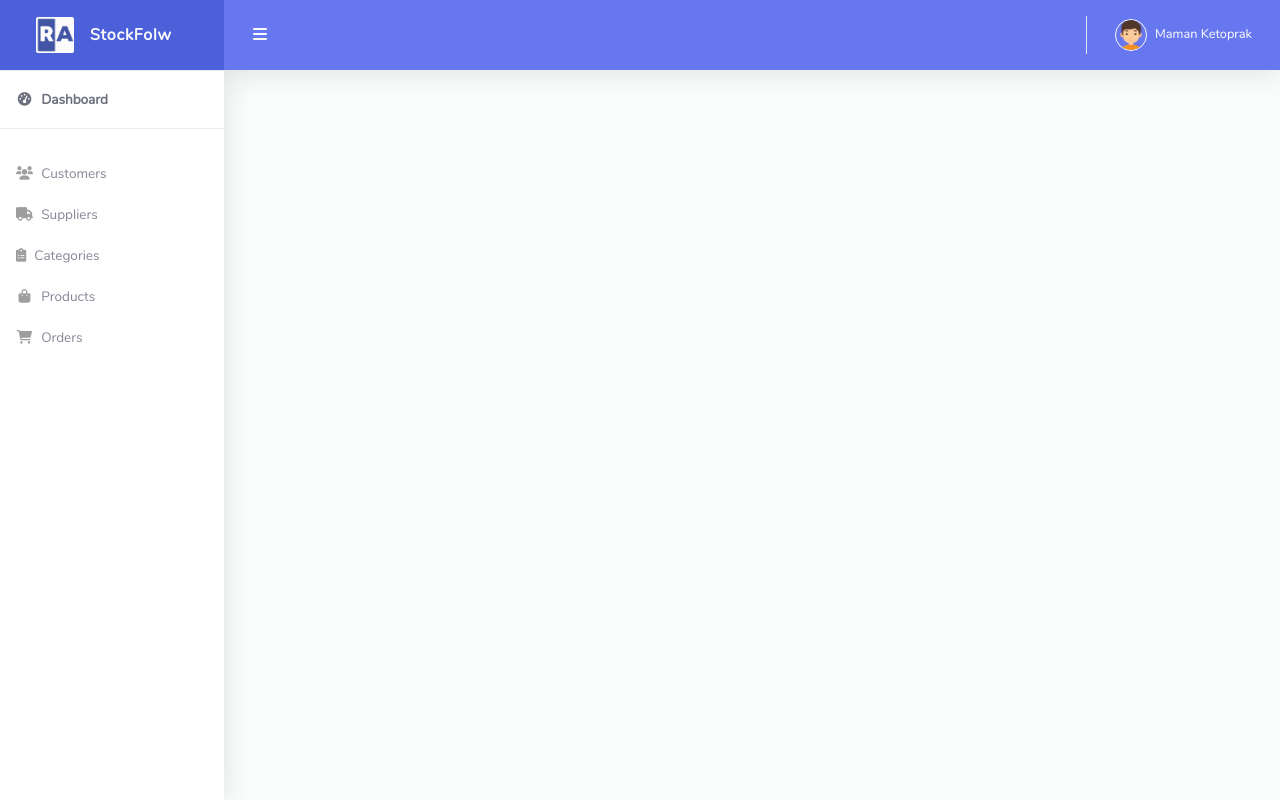
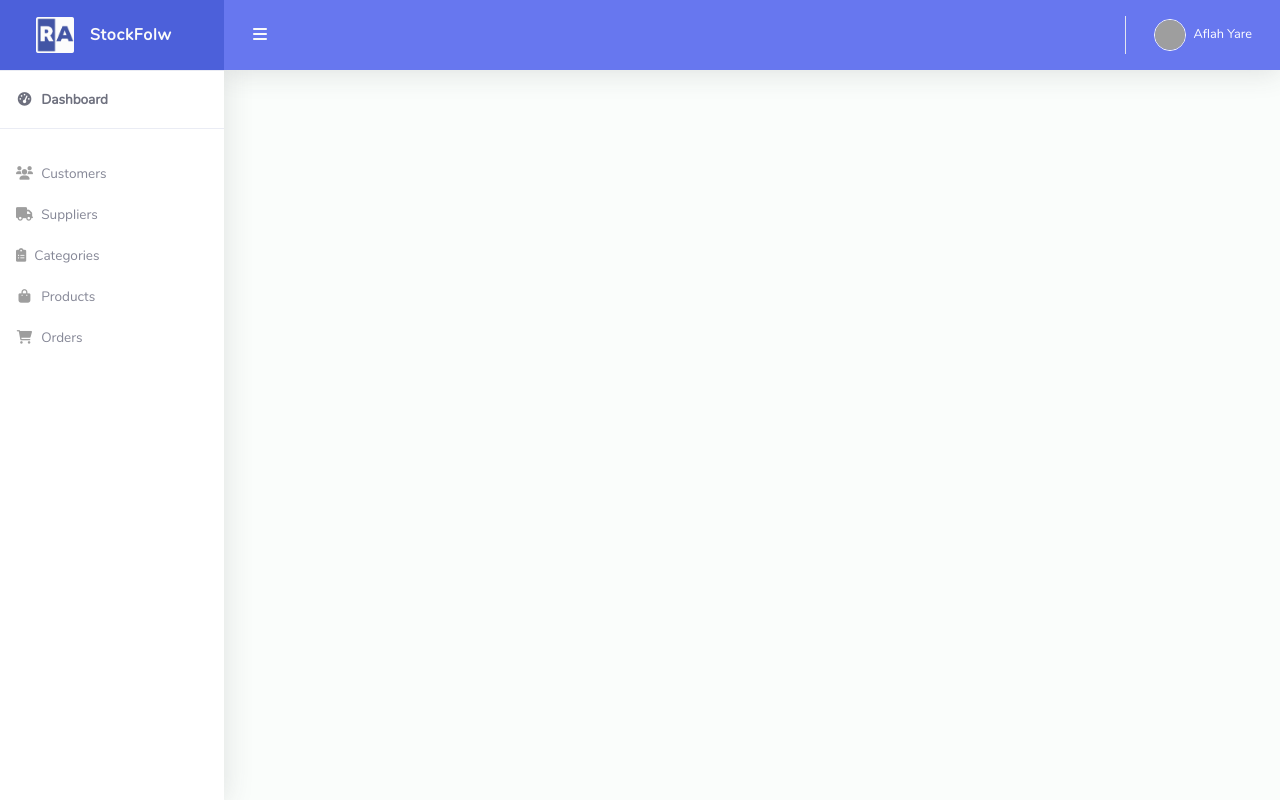
Before and after one commit to AflaxCade/Inventory-Management-System, a Django app: template templates/base.html in a window 1280 px wide. Run offline with Django 3.2, Linux system fonts and the light colour scheme; the template is opened without the code that fills it, so the values that code supplies are empty; some libraries are stand-ins or nearby versions; grey boxes are pictures that could not be loaded.

Commit message:
updated the user name and profile picture

```diff
--- a/templates/partials/topbar.html
+++ b/templates/partials/topbar.html
@@ -8,8 +8,8 @@
         <li class="nav-item dropdown no-arrow">
             <a class="nav-link dropdown-toggle" href="#" id="userDropdown" role="button" data-toggle="dropdown"
                 aria-haspopup="true" aria-expanded="false">
-                <img class="img-profile rounded-circle" src="{% static 'img/boy.png' %}" style="max-width: 60px">
-                <span class="ml-2 d-none d-lg-inline text-white small">Maman Ketoprak</span>
+                <img class="img-profile rounded-circle" src="{% static 'img/Testro.jpg' %}" style="max-width: 60px">
+                <span class="ml-2 d-none d-lg-inline text-white small">Aflah Yare</span>
             </a>
             <div class="dropdown-menu dropdown-menu-right shadow animated--grow-in" aria-labelledby="userDropdown">
                 <a class="dropdown-item" href="#">
```
